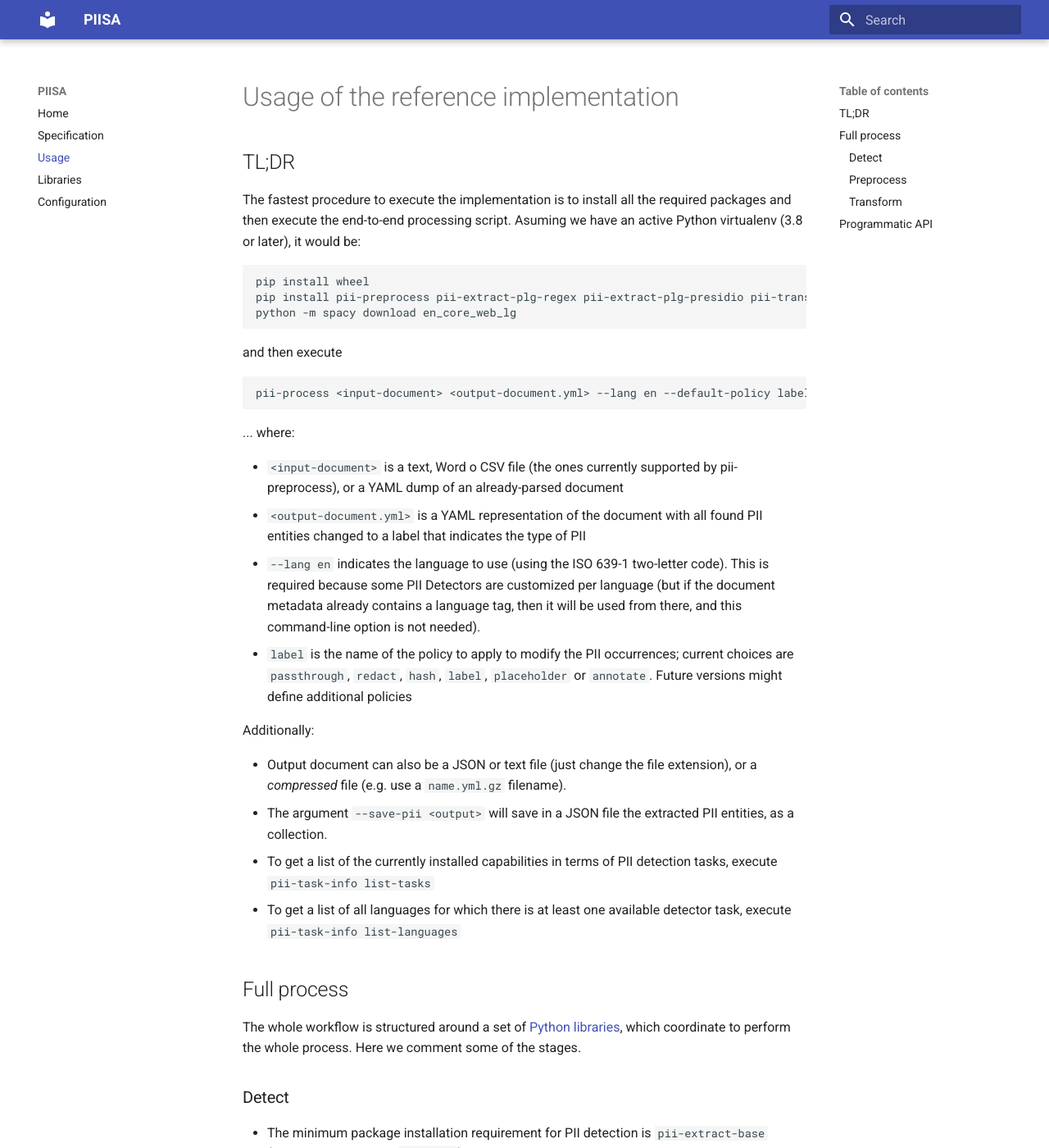
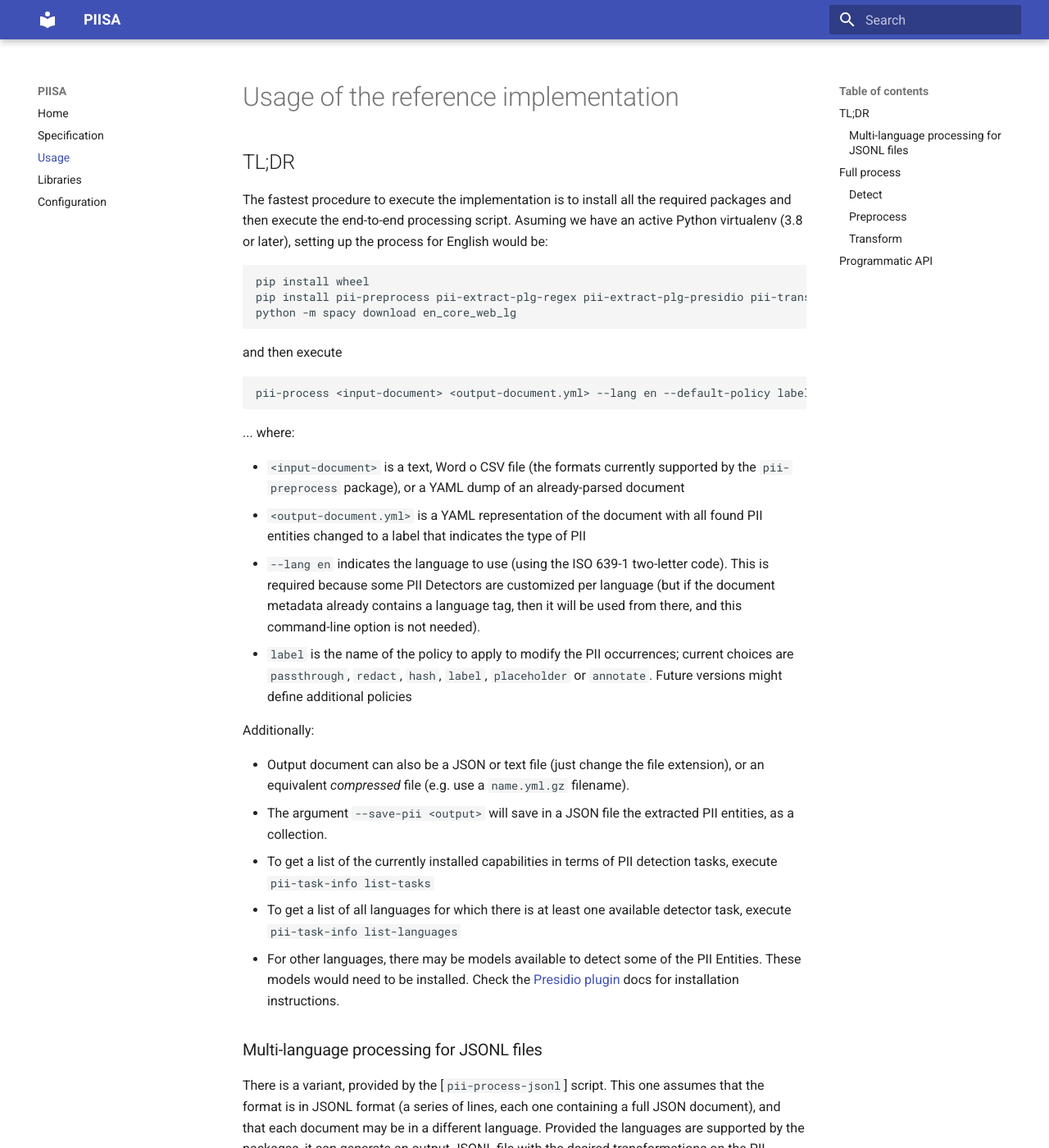
Before and after one commit to piisa/piisa, an MkDocs documentation site: the page built from docs/usage.md, in a window 1280 px wide and 1400 px high. Shown: the whole window at 82% size. Built offline with MkDocs 1.6.1 and Material for MkDocs 9.7.7, drawn with Linux system fonts in a browser that asks for light colours; some of the changed text lies outside the part shown.

Commit message:
doc updates

````diff
--- a/docs/usage.md
+++ b/docs/usage.md
@@ -4,7 +4,8 @@
 
 The fastest procedure to execute the implementation is to install all the
 required packages and then execute the end-to-end processing script. Asuming
-we have an active Python virtualenv (3.8 or later), it would be:
+we have an active Python virtualenv (3.8 or later), setting up the process for
+English would be:
 
 ```
 pip install wheel
@@ -20,8 +21,8 @@ pii-process <input-document> <output-document.yml> --lang en --default-policy la
 
 ... where:
 
- * `<input-document>` is a text, Word o CSV file (the ones currently
-   supported by pii-preprocess), or a YAML dump of an already-parsed document
+ * `<input-document>` is a text, Word o CSV file (the formats currently supported by
+   the `pii-preprocess` package), or a YAML dump of an already-parsed document
  * `<output-document.yml>` is a YAML representation of the document with
    all found PII entities changed to a label that indicates the type of PII
  * `--lang en` indicates the language to use (using the ISO 639-1 two-letter
@@ -36,13 +37,26 @@ pii-process <input-document> <output-document.yml> --lang en --default-policy la
 Additionally:
 
  * Output document can also be a JSON or text file (just change the file
-   extension), or a _compressed_ file (e.g. use a `name.yml.gz` filename).
+   extension), or an equivalent _compressed_ file (e.g. use a `name.yml.gz` filename).
  * The argument `--save-pii <output>` will save in a JSON file the extracted
    PII entities, as a collection.
  * To get a list of the currently installed capabilities in terms of PII
    detection tasks, execute `pii-task-info list-tasks`
  * To get a list of all languages for which there is at least one available
    detector task, execute `pii-task-info list-languages`
+ * For other languages, there may be models available to detect some of the
+   PII Entities. These models would need to be installed. Check the [Presidio
+   plugin] docs for installation instructions.
+
+
+### Multi-language processing for JSONL files
+
+There is a variant, provided by the [`pii-process-jsonl`] script. This one
+assumes that the format is in JSONL format (a series of lines, each one
+containing a full JSON document), and that each document may be in a different
+language. Provided the languages are supported by the packages, it can
+generate an output JSONL file with the desired transformations on the PII
+instances detected.
 
 
 ## Full process
@@ -88,13 +102,14 @@ files. Future packages, or plugins, will add more formats.
 ### Transform
 
 The `pii-transform` package can read a PiiCollection and use it to _modify_
-a SourceDocument, replacing PII occurrences with a different string,
-according to a set of possible substitution policies.
+a SourceDocument, replacing PII occurrences with a different string, according to a set
+of possible substitution policies.
 
-Thos package provides also a `pii-process` wrapper command-line script that
-works as a combined processing pipeline, including preprocessing, detection and
-PII transformation in a single execution. This is the one shown in the above
-end-to-end section.
+This package provides also two wrapper command-line scripts (as shown in the above
+end-to-end section):
+* `pii-process` works as a combined processing pipeline, including preprocessing,
+  detection and PII transformation of a document in a single execution.
+* [`pii-process-jsonl`] does the same, but for JSONL files
 
 
 ## Programmatic API
@@ -109,13 +124,16 @@ are:
    at various level of detail.
  * the `pii-transform` package contains (check its [api document])
      - an API for PII transformation
-     - wrapper APIs for end-to-end processing
+     - wrapper APIs for end-to-end processing, for both single- and multi-language
+	   processing
 
 
 [a plugin that includes some regex-based detectors]: https://github.com/piisa/pii-extract-plg-regex
 [a plugin that uses Microsoft Presidio]: https://github.com/piisa/pii-extract-plg-presidio
+[Presidio plugin]: https://github.com/piisa/pii-extract-plg-presidio
 [Python libraries]: libraries.md
 [DocumentLoader]: https://github.com/piisa/pii-preprocess/tree/main/doc/loader.md
 [Source Documents]: libraries.md#source-document
 [Python API for PII Detection]: https://github.com/piisa/pii-extract-base/tree/main/doc/usage.md
+[`pii-process-jsonl`]: https://github.com/piisa/pii-transform/tree/main/doc/jsonl.md
 [api document]: https://github.com/piisa/pii-transform/tree/main/doc/api.md
````
Also changed, not shown: docs/configuration.md (+23 -11 lines), docs/libraries.md (+5 -1 lines).
